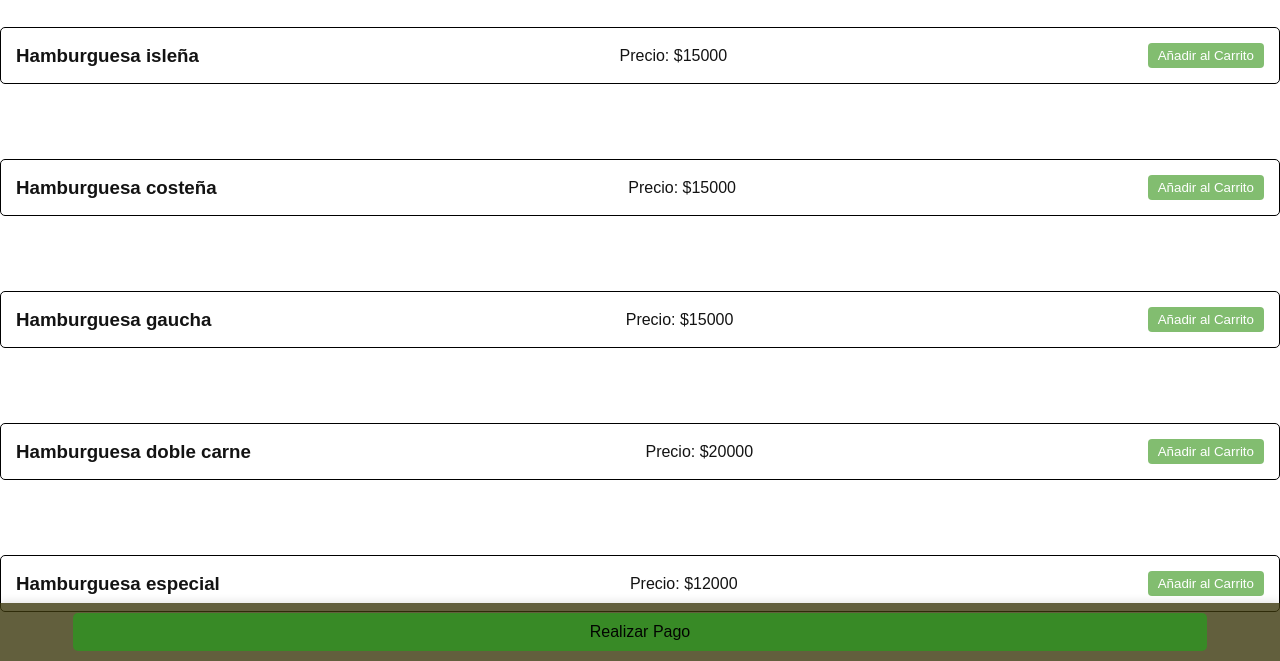
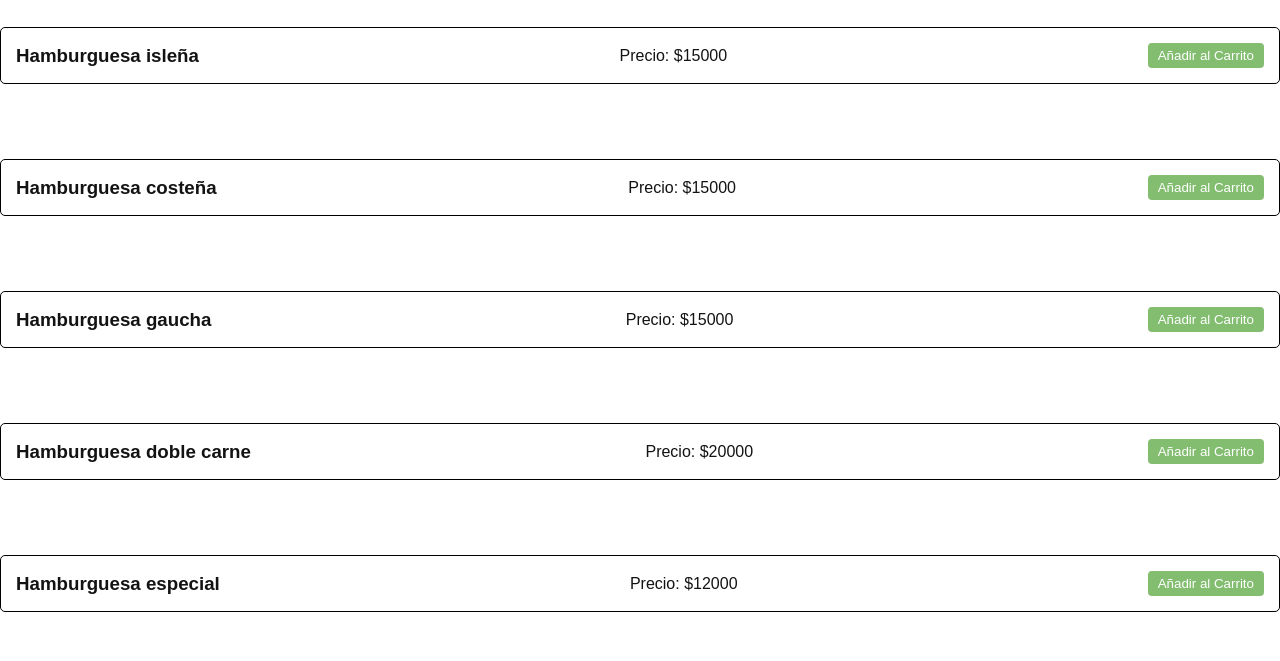
Before and after one commit to juandavid1503/restaurante, a plain HTML site: page index.html in a window 1280 px wide. Shown: the part 139-800 px from the top of the page. Drawn offline with Linux system fonts and the light colour scheme.

Commit message:
eliminar

```diff
--- a/styles.css
+++ b/styles.css
@@ -70,17 +70,7 @@ h1, h2 {
   margin-top: 10px;
 }
 
-/* Contenedor fijo para el botón "Realizar Pago" */
-#checkout-button-container {
-  position: fixed;
-  bottom: 0;
-  left: 0;
-  width: 100%;
-  background-color: rgba(59, 55, 13, 0.8);
-  padding: 10px;
-  text-align: center;
-  box-shadow: 0 -2px 8px rgba(0, 0, 0, 0.1);
-}
+
 
 #checkout-button-container button {
   background-color: #21a21aa5;
```
